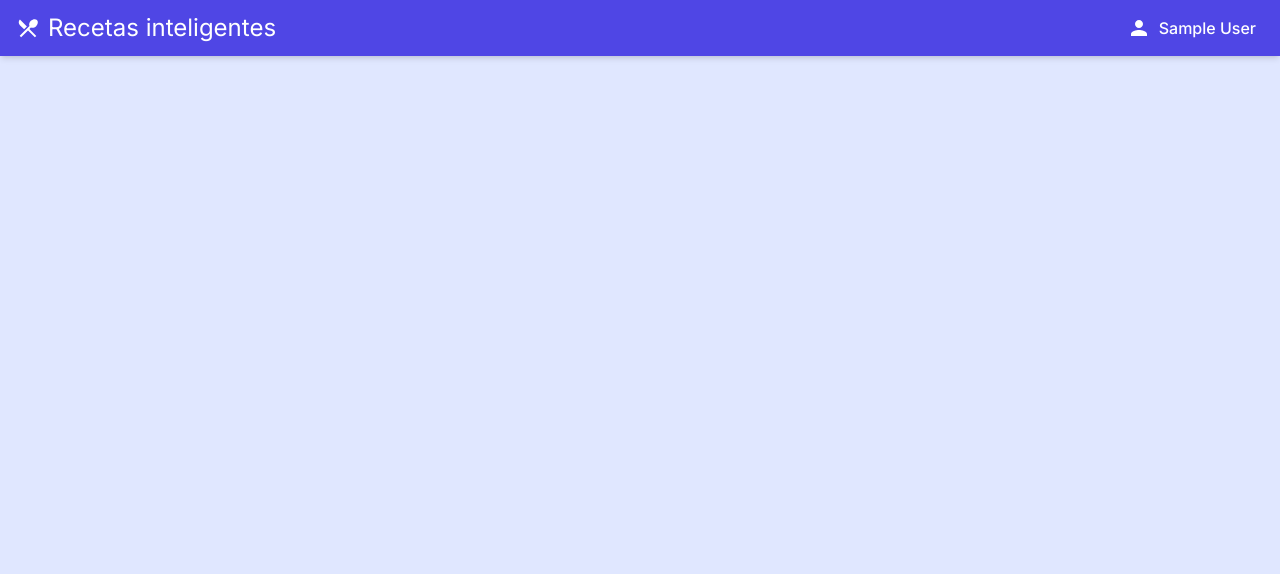
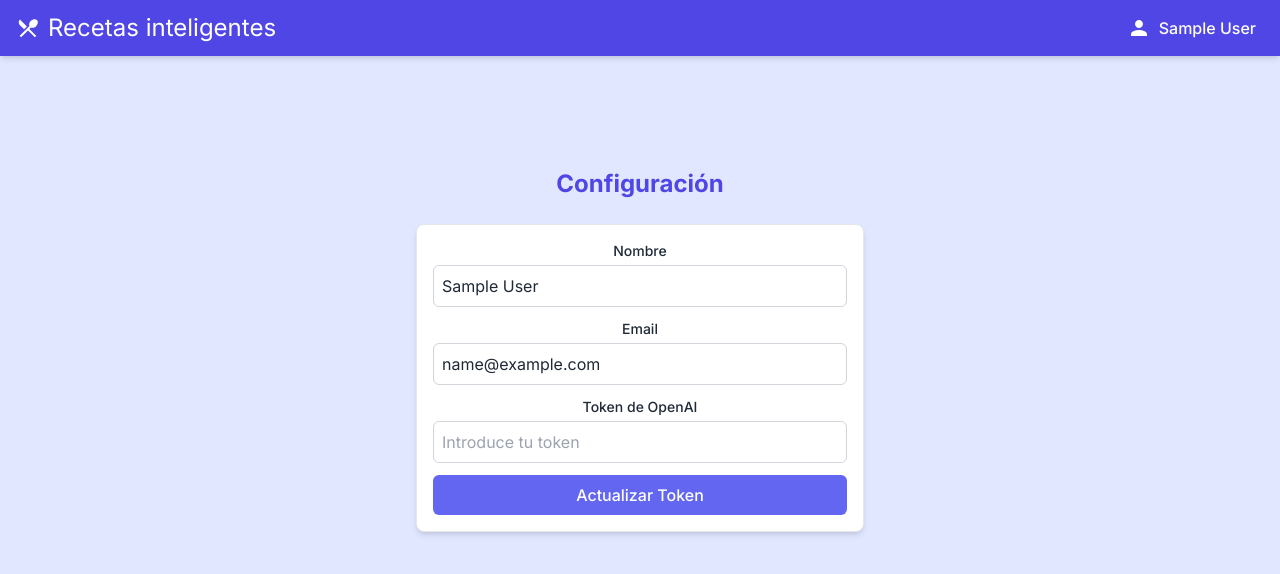
Before and after one commit to MelarcAB/ai-recipes-front, a React (Vite) app: page /settings in a window 1280 px wide. Shown: the top 574 px of the page. Built offline with nearby package versions, Linux system fonts and the light colour scheme; sample sign-in values are in the browser's storage.

Commit message:
home page + page settings

```diff
--- a/src/App.jsx
+++ b/src/App.jsx
@@ -11,6 +11,7 @@ import 'typeface-inter';
 import useAuth from './hooks/useAuth';
 import { Navigate, Route } from 'react-router';
 import { AuthProvider } from './context/authContext';
+import SettingsPage from './assets/views/SettingsPage';
 
 export default function App() {
   const [forceUpdate, setForceUpdate] = useState(false);
@@ -39,6 +40,9 @@ export default function App() {
             <Route path="/home" element={<PrivateRoute />}>
               <Route index element={<HomePage />} />
             </Route>
+            <Route path="/settings" element={<PrivateRoute />}>
+              <Route index element={<SettingsPage />} />
+            </Route>
             <Route path="/" element={<RedirectBasedOnAuth />} />
           </Routes>
         </div>
--- a/src/assets/views/HomePage.jsx
+++ b/src/assets/views/HomePage.jsx
@@ -1,7 +1,34 @@
+import React from 'react';
+import { Link } from 'react-router-dom';
+
 function HomePage() {
     return (
-        <div className="HomePage">
-            <h1>Home Page</h1>
+        <div className="flex flex-col items-center justify-center h-auto py-20">
+            <h1 className="text-4xl font-bold text-indigo-700 mb-10">Home Page</h1>
+
+            <div className="space-y-6 w-full max-w-md">
+                <Link to="/view-recipes" className="block w-full">
+                    <div className="bg-white border border-gray-200 p-6 rounded-lg transition-transform transform hover:scale-105">
+                        <div className="flex items-center justify-between">
+                            <div className="flex items-center space-x-4">
+                                <span className="text-2xl font-semibold text-gray-800">Ver recetas</span>
+                            </div>
+                            <span className="text-indigo-500 hover:text-indigo-600 transition-colors duration-200">&#x2192;</span> {/* Flecha derecha */}
+                        </div>
+                    </div>
+                </Link>
+
+                <Link to="/create-recipe" className="block w-full">
+                    <div className="bg-white border border-gray-200 p-6 rounded-lg transition-transform transform hover:scale-105">
+                        <div className="flex items-center justify-between">
+                            <div className="flex items-center space-x-4">
+                                <span className="text-2xl font-semibold text-gray-800">Crear recetas</span>
+                            </div>
+                            <span className="text-indigo-500 hover:text-indigo-600 transition-colors duration-200">&#x2192;</span> {/* Flecha derecha */}
+                        </div>
+                    </div>
+                </Link>
+            </div>
         </div>
     );
 }
--- /dev/null
+++ b/src/assets/views/SettingsPage.jsx
@@ -0,0 +1,65 @@
+import React, { useState, useEffect } from 'react';
+
+function SettingsPage() {
+    // Obtener datos del usuario desde localStorage
+    const storedUser = JSON.parse(localStorage.getItem('user')) || {};
+    const [userName, setUserName] = useState(storedUser.name || "");
+    const [userEmail, setUserEmail] = useState(storedUser.email || "");
+    const [token, setToken] = useState('');
+
+    const handleTokenSubmit = async () => {
+        try {
+            const response = await fetch('/set-openai-token', {
+                method: 'POST',
+                headers: {
+                    'Content-Type': 'application/json',
+                    'Accept': 'application/json'
+                },
+                body: JSON.stringify({ token })
+            });
+            const data = await response.json();
+            if (data.success) {
+                // Handle success
+            } else {
+                // Handle error
+            }
+        } catch (error) {
+            // Handle error
+        }
+    };
+
+    return (
+        <div className="h-full flex flex-col items-center justify-center pt-24">
+            <div className="w-full max-w-md">
+                <h2 className="text-2xl font-bold text-indigo-600 mb-6 text-center">
+                    Configuración
+                </h2>
+                <div className="bg-white border border-gray-200 rounded-lg shadow-md p-4">
+                    <div className="mb-3">
+                        <label className="block text-gray-800 text-sm font-medium mb-1" htmlFor="userName">
+                            Nombre
+                        </label>
+                        <input className="w-full p-2 border border-gray-300 rounded-md transition duration-200 focus:border-indigo-500 focus:shadow-outline" id="userName" type="text" value={userName} readOnly />
+                    </div>
+                    <div className="mb-3">
+                        <label className="block text-gray-800 text-sm font-medium mb-1" htmlFor="userEmail">
+                            Email
+                        </label>
+                        <input className="w-full p-2 border border-gray-300 rounded-md transition duration-200 focus:border-indigo-500 focus:shadow-outline" id="userEmail" type="email" value={userEmail} readOnly />
+                    </div>
+                    <div className="mb-3">
+                        <label className="block text-gray-800 text-sm font-medium mb-1" htmlFor="token">
+                            Token de OpenAI
+                        </label>
+                        <input className="w-full p-2 border border-gray-300 rounded-md transition duration-200 focus:border-indigo-500 focus:shadow-outline" id="token" type="text" value={token} onChange={(e) => setToken(e.target.value)} placeholder="Introduce tu token" />
+                    </div>
+                    <button onClick={handleTokenSubmit} className="w-full bg-indigo-500 hover:bg-indigo-600 text-white font-medium py-2 px-4 rounded-md focus:outline-none focus:ring-2 focus:ring-indigo-500 focus:ring-opacity-50 transition duration-200">
+                        Actualizar Token
+                    </button>
+                </div>
+            </div>
+        </div>
+    );
+}
+
+export default SettingsPage;
--- a/src/components/Auth/LoginForm.jsx
+++ b/src/components/Auth/LoginForm.jsx
@@ -8,6 +8,11 @@ const LoginForm = ({ setForceUpdate }) => {
     const [password, setPassword] = useState('');
     const { VITE_BACKEND_URL: backendURL } = import.meta.env;
     const navigation = useNavigate();
+
+    //si user esta logeado, redirigir a home
+    if (localStorage.getItem('token')) {
+        navigation('/home');
+    }
 
     const handleSubmit = async (e) => {
         e.preventDefault();
@@ -34,6 +39,7 @@ const LoginForm = ({ setForceUpdate }) => {
                 toast.success('Inicio de sesión exitoso.');
                 localStorage.setItem('token', data.token);
                 localStorage.setItem('user', JSON.stringify(data.user));
+                //go to home
                 navigation('/home');
 
             } else {
--- a/src/components/Navbar/Navbar.jsx
+++ b/src/components/Navbar/Navbar.jsx
@@ -1,18 +1,37 @@
-import React, { useState } from 'react';
+import React, { useState, useEffect } from 'react';
 import { Link } from 'react-router-dom';
 import { RestaurantMenu, Person, Build, Logout } from '@mui/icons-material';
 import useAuth from '../../hooks/useAuth'; // Asegúrate de que el import sea correcto
 
 const Navbar = () => {
     const { VITE_APP_NAME: appName } = import.meta.env;
-    const { isAuthenticated, user } = useAuth();
+    const [isAuthenticated, setIsAuthenticated] = useState(() => !!localStorage.getItem('token'));
     const [showMenu, setShowMenu] = useState(false);
+    const [user, setUser] = useState(() => JSON.parse(localStorage.getItem('user')) || null);
 
     const handleLogoutClick = () => {
         localStorage.removeItem('token');
         localStorage.removeItem('user');
         window.location.reload();
     };
+
+    useEffect(() => {
+        const handleStorageChange = () => {
+            const token = localStorage.getItem('token');
+            const storedUser = JSON.parse(localStorage.getItem('user'));
+            setIsAuthenticated(!!token);
+            setUser(storedUser);
+        };
+
+
+        // Establece el listener cuando el componente se monta
+        window.addEventListener('storage', handleStorageChange);
+
+        // Elimina el listener cuando el componente se desmonta
+        return () => {
+            window.removeEventListener('storage', handleStorageChange);
+        };
+    }, []);
 
     return (
         <nav className="bg-indigo-600 text-white h-14 w-screen fixed top-0 left-0 flex justify-between items-center px-4 shadow-md">
```
